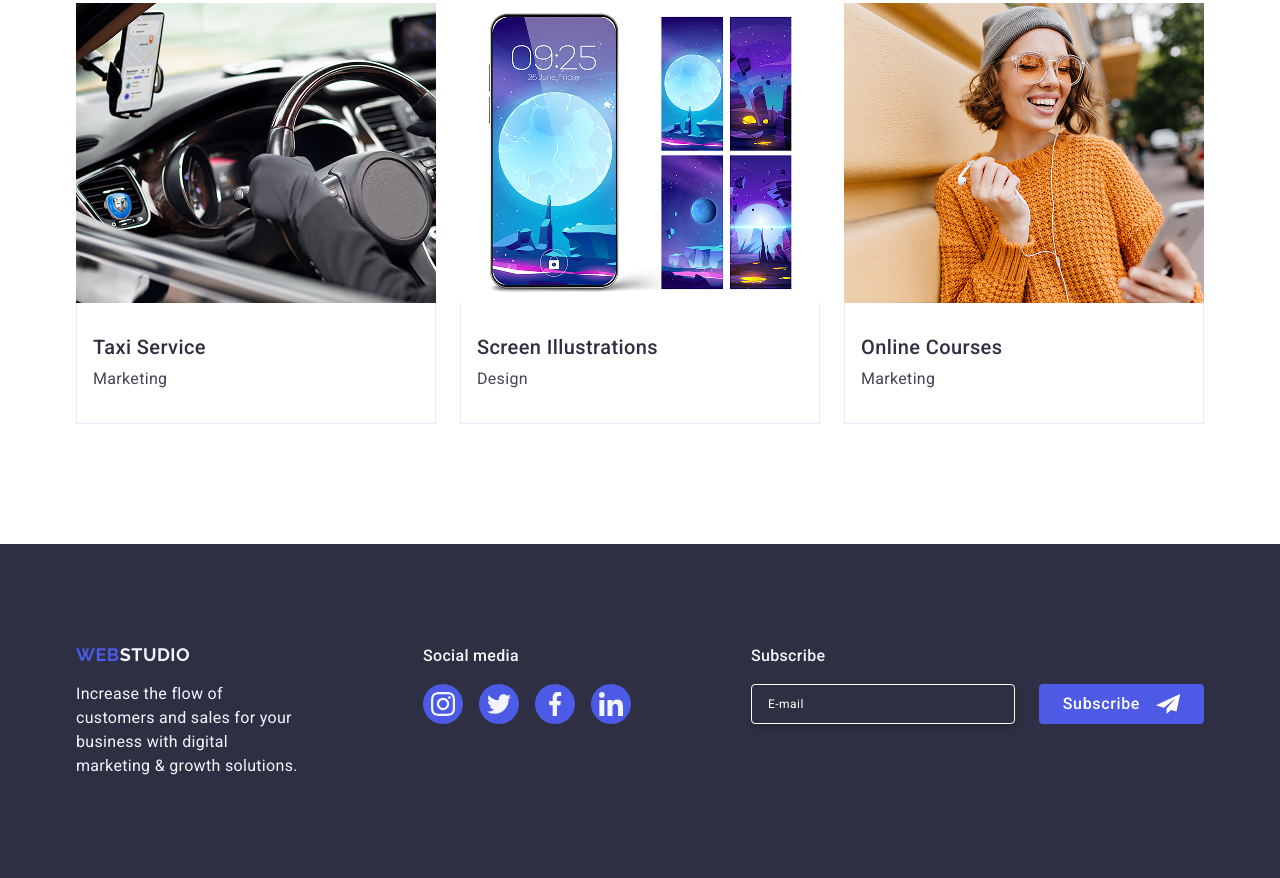
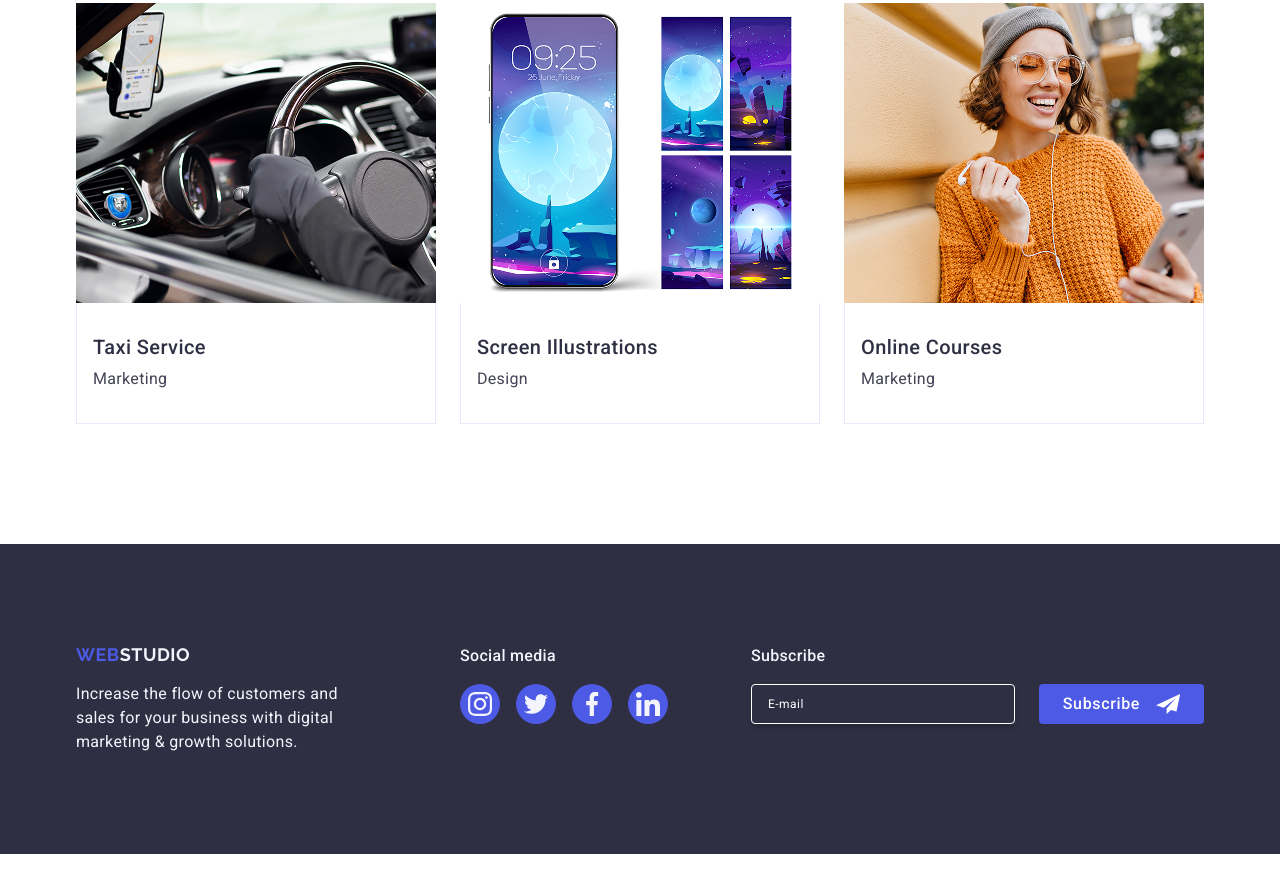
Before and after one commit to hekedebese/goit-markup-hw-05, a plain HTML site: page index.html in a window 1280 px wide. Shown: the part 2615-3493 px from the top of the page. After the commit the page ends 3469 px from the top, so only its background shows below. Drawn offline with nearby package versions, Linux system fonts and the light colour scheme.

Commit message:
footer margins fix

```diff
--- a/css/styles.css
+++ b/css/styles.css
@@ -415,7 +415,6 @@ footer {
 
 footer > .container {
   display: flex;
-  gap: 120px;
   align-items: baseline;
 }
 
@@ -425,6 +424,7 @@ footer > .container {
 
 .footer-text {
   width: 264px;
+  margin-right: 120px;
 }
 
 .footer-text .logo {
@@ -478,6 +478,7 @@ footer > .container {
   flex-direction: column;
   height: 80px;
   width: 453px;
+  margin-left: auto;
 }
 
 .footer-form-row {
```
